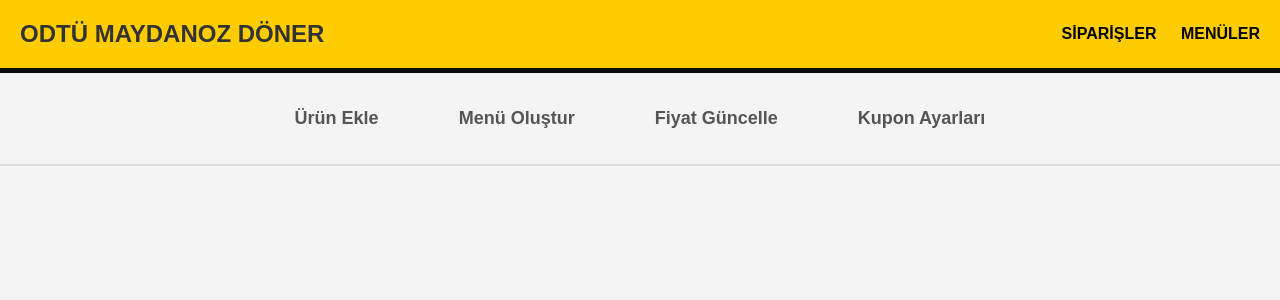
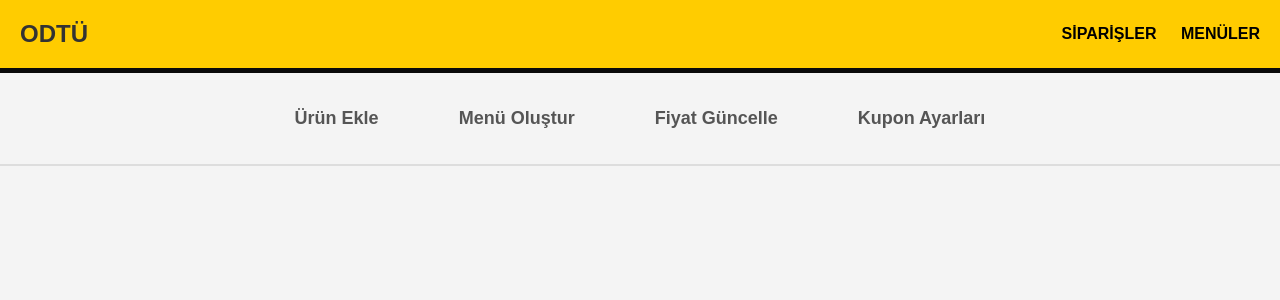
Before and after one commit to fada00/Order-Automation-Bot-via-Whatsapp, a Flask app: page /menus in a window 1280 px wide. Shown: the top 300 px of the page. Run offline with Flask 3, Linux system fonts and the light colour scheme; parts of the project's set-up code (start-up, migrations or seed data) failed here and were passed over; some libraries are stand-ins or nearby versions.

Commit message:
Update menu.html

```diff
--- a/templates/menu.html
+++ b/templates/menu.html
@@ -3,13 +3,13 @@
 <head>
     <meta charset="UTF-8">
     <meta name="viewport" content="width=device-width, initial-scale=1.0">
-    <title>ODTÜ Maydanoz Döner</title>
+    <title>ODTÜ</title>
     <link rel="stylesheet" href="/static/styles_menu.css">
 </head>
 <body>
     <header>
         <div class="logo">
-            <h1>ODTÜ MAYDANOZ DÖNER</h1>
+            <h1>ODTÜ</h1>
         </div>
         <nav>
             <a href="/">SİPARİŞLER</a>
```
